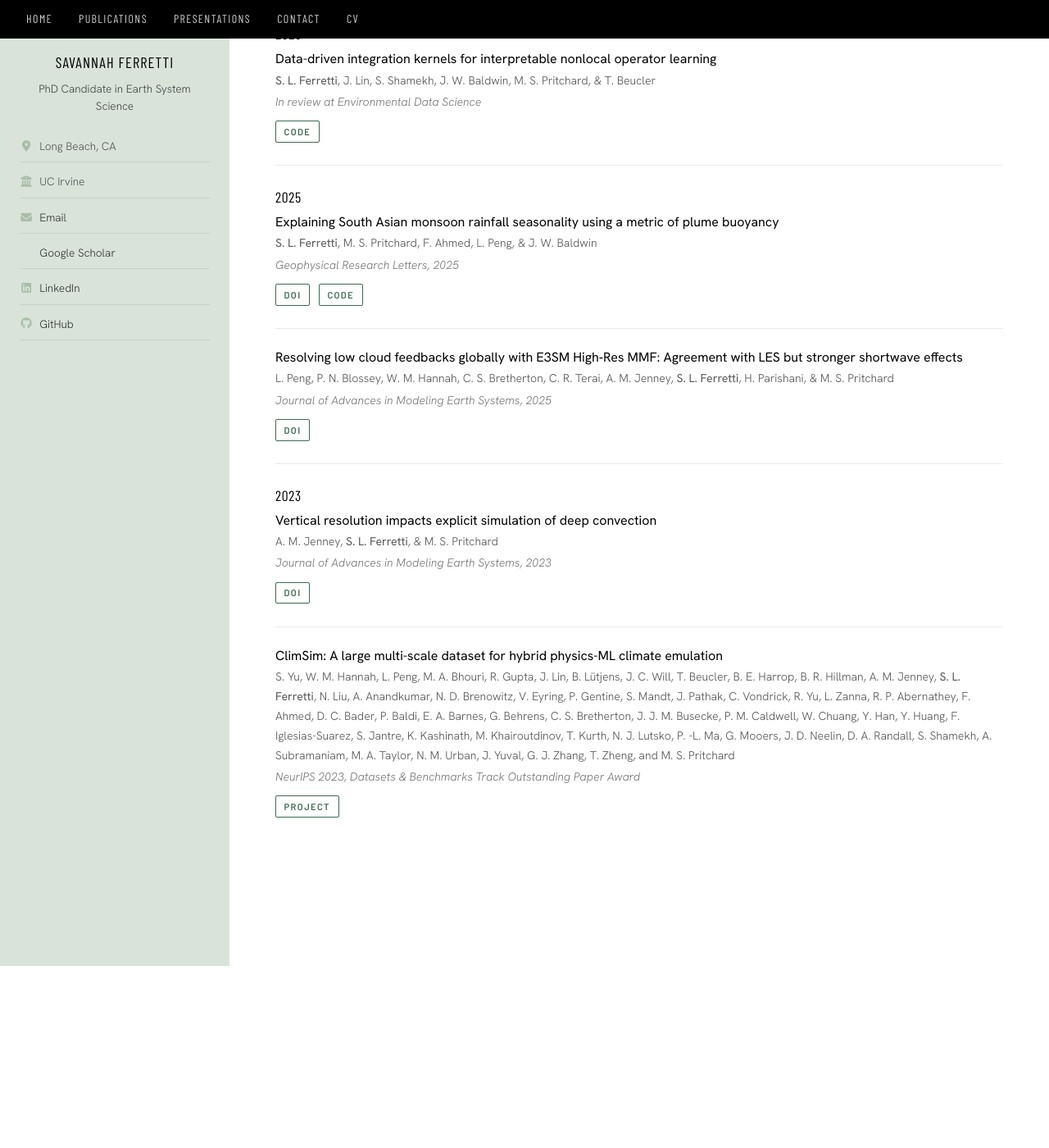
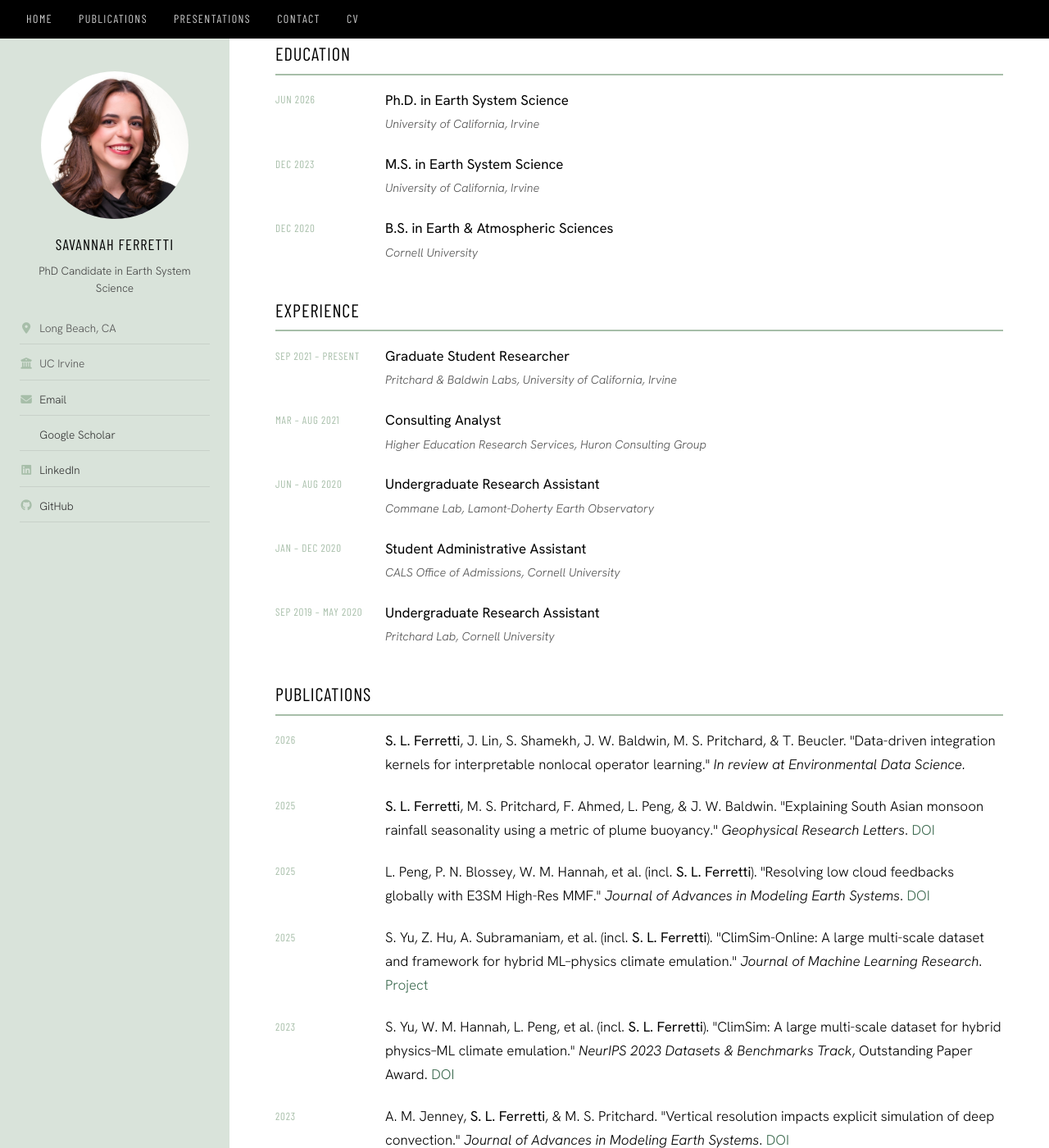
Before and after one commit to savannahferretti/savannahferretti.github.io, a Jekyll site: the page built from pages/publications.md, in a window 1280 px wide and 1400 px high, scrolled down 222 px. Shown: the whole window at 82% size. Built offline with Jekyll 4.4.1, drawn with Linux system fonts in a browser that asks for light colours; a style sheet for code colours, icons or effects is not loaded; some of the changed text lies outside the part shown.

Commit message:
Update publications.md

```diff
--- a/pages/publications.md
+++ b/pages/publications.md
@@ -1,63 +1,166 @@
 ---
 layout: default
-title: Publications
-permalink: /publications/
+title: CV
+permalink: /cv/
 ---
+
+## Vita
+
+<div class="cv-downloads">
+  <a href="/files/resume.pdf" class="button" target="_blank">Resume (PDF)</a>
+  <a href="/files/cv.pdf" class="button" target="_blank">CV (PDF)</a>
+</div>
+
+## Education
+
+<div class="cv-entry">
+  <div class="cv-entry__date">Jun 2026</div>
+  <div class="cv-entry__body">
+    <p class="cv-entry__title">Ph.D. in Earth System Science</p>
+    <p class="cv-entry__sub">University of California, Irvine</p>
+  </div>
+</div>
+
+<div class="cv-entry">
+  <div class="cv-entry__date">Dec 2023</div>
+  <div class="cv-entry__body">
+    <p class="cv-entry__title">M.S. in Earth System Science</p>
+    <p class="cv-entry__sub">University of California, Irvine</p>
+  </div>
+</div>
+
+<div class="cv-entry">
+  <div class="cv-entry__date">Dec 2020</div>
+  <div class="cv-entry__body">
+    <p class="cv-entry__title">B.S. in Earth & Atmospheric Sciences</p>
+    <p class="cv-entry__sub">Cornell University</p>
+  </div>
+</div>
+
+## Experience
+
+<div class="cv-entry">
+  <div class="cv-entry__date">Sep 2021 – Present</div>
+  <div class="cv-entry__body">
+    <p class="cv-entry__title">Graduate Student Researcher</p>
+    <p class="cv-entry__sub">Pritchard & Baldwin Labs, University of California, Irvine</p>
+  </div>
+</div>
+
+<div class="cv-entry">
+  <div class="cv-entry__date">Mar – Aug 2021</div>
+  <div class="cv-entry__body">
+    <p class="cv-entry__title">Consulting Analyst</p>
+    <p class="cv-entry__sub">Higher Education Research Services, Huron Consulting Group</p>
+  </div>
+</div>
+
+<div class="cv-entry">
+  <div class="cv-entry__date">Jun – Aug 2020</div>
+  <div class="cv-entry__body">
+    <p class="cv-entry__title">Undergraduate Research Assistant</p>
+    <p class="cv-entry__sub">Commane Lab, Lamont-Doherty Earth Observatory</p>
+  </div>
+</div>
+
+<div class="cv-entry">
+  <div class="cv-entry__date">Jan – Dec 2020</div>
+  <div class="cv-entry__body">
+    <p class="cv-entry__title">Student Administrative Assistant</p>
+    <p class="cv-entry__sub">CALS Office of Admissions, Cornell University</p>
+  </div>
+</div>
+
+<div class="cv-entry">
+  <div class="cv-entry__date">Sep 2019 – May 2020</div>
+  <div class="cv-entry__body">
+    <p class="cv-entry__title">Undergraduate Research Assistant</p>
+    <p class="cv-entry__sub">Pritchard Lab, Cornell University</p>
+  </div>
+</div>
 
 ## Publications
 
-You can also find my publications on [Google Scholar](https://scholar.google.com/citations?user=kH2IC6wAAAAJ&hl).
-
----
-
-### 2026
-
-<div class="publication">
-  <p class="publication__title">Data-driven integration kernels for interpretable nonlocal operator learning</p>
-  <p class="publication__authors"><strong>S. L. Ferretti</strong>, J. Lin, S. Shamekh, J. W. Baldwin, M. S. Pritchard, & T. Beucler</p>
-  <p class="publication__venue">In review at Environmental Data Science</p>
-  <div class="publication__links">
-    <a href="https://github.com/savannahferretti/monsoon-kernels">Code</a>
+<div class="cv-entry">
+  <div class="cv-entry__date">2026</div>
+  <div class="cv-entry__body">
+    <p><strong>S. L. Ferretti</strong>, J. Lin, S. Shamekh, J. W. Baldwin, M. S. Pritchard, & T. Beucler. "Data-driven integration kernels for interpretable nonlocal operator learning." <em>In review at Environmental Data Science.</em></p>
   </div>
 </div>
 
-### 2025
-
-<div class="publication">
-  <p class="publication__title">Explaining South Asian monsoon rainfall seasonality using a metric of plume buoyancy</p>
-  <p class="publication__authors"><strong>S. L. Ferretti</strong>, M. S. Pritchard, F. Ahmed, L. Peng, & J. W. Baldwin</p>
-  <p class="publication__venue">Geophysical Research Letters, 2025</p>
-  <div class="publication__links">
-    <a href="https://agupubs.onlinelibrary.wiley.com/doi/10.1029/2025GL115546">DOI</a>
-    <a href="https://github.com/savannahferretti/monsoon-pod">Code</a>
+<div class="cv-entry">
+  <div class="cv-entry__date">2025</div>
+  <div class="cv-entry__body">
+    <p><strong>S. L. Ferretti</strong>, M. S. Pritchard, F. Ahmed, L. Peng, & J. W. Baldwin. "Explaining South Asian monsoon rainfall seasonality using a metric of plume buoyancy." <em>Geophysical Research Letters</em>. <a href="https://doi.org/10.1029/2025GL115546">DOI</a></p>
   </div>
 </div>
 
-<div class="publication">
-  <p class="publication__title">Resolving low cloud feedbacks globally with E3SM High‐Res MMF: Agreement with LES but stronger shortwave effects</p>
-  <p class="publication__authors">L. Peng, P. N. Blossey, W. M. Hannah, C. S. Bretherton, C. R. Terai, A. M. Jenney, <strong>S. L. Ferretti</strong>, H. Parishani, & M. S. Pritchard</p>
-  <p class="publication__venue">Journal of Advances in Modeling Earth Systems, 2025</p>
-  <div class="publication__links">
-    <a href="https://agupubs.onlinelibrary.wiley.com/doi/full/10.1029/2025MS005003">DOI</a>
+<div class="cv-entry">
+  <div class="cv-entry__date">2025</div>
+  <div class="cv-entry__body">
+    <p>L. Peng, P. N. Blossey, W. M. Hannah, et al. (incl. <strong>S. L. Ferretti</strong>). "Resolving low cloud feedbacks globally with E3SM High-Res MMF." <em>Journal of Advances in Modeling Earth Systems</em>. <a href="https://doi.org/10.1029/2025MS005003">DOI</a></p>
   </div>
 </div>
 
-### 2023
-
-<div class="publication">
-  <p class="publication__title">Vertical resolution impacts explicit simulation of deep convection</p>
-  <p class="publication__authors">A. M. Jenney, <strong>S. L. Ferretti</strong>, & M. S. Pritchard</p>
-  <p class="publication__venue">Journal of Advances in Modeling Earth Systems, 2023</p>
-  <div class="publication__links">
-    <a href="https://agupubs.onlinelibrary.wiley.com/doi/pdf/10.1029/2022MS003444" target="_blank">DOI</a>
+<div class="cv-entry">
+  <div class="cv-entry__date">2025</div>
+  <div class="cv-entry__body">
+    <p>S. Yu, Z. Hu, A. Subramaniam, et al. (incl. <strong>S. L. Ferretti</strong>). "ClimSim-Online: A large multi-scale dataset and framework for hybrid ML–physics climate emulation." <em>Journal of Machine Learning Research</em>. <a href="http://jmlr.org/papers/v26/24-1014.html">Project</a></p>
   </div>
 </div>
 
-<div class="publication">
-  <p class="publication__title">ClimSim: A large multi-scale dataset for hybrid physics-ML climate emulation</p>
-  <p class="publication__authors">S. Yu, W. M. Hannah, L. Peng, M. A. Bhouri, R. Gupta, J. Lin, B. Lütjens, J. C. Will, T. Beucler, B. E. Harrop, B. R. Hillman, A. M. Jenney, <strong>S. L. Ferretti</strong>, N. Liu, A. Anandkumar, N. D. Brenowitz, V. Eyring, P. Gentine, S. Mandt, J. Pathak, C. Vondrick, R. Yu, L. Zanna, R. P. Abernathey, F. Ahmed, D. C. Bader, P. Baldi, E. A. Barnes, G. Behrens, C. S. Bretherton, J. J. M. Busecke, P. M. Caldwell, W. Chuang, Y. Han, Y. Huang, F. Iglesias-Suarez, S. Jantre, K. Kashinath, M. Khairoutdinov, T. Kurth, N. J. Lutsko, P. -L. Ma, G. Mooers, J. D. Neelin, D. A. Randall, S. Shamekh, A. Subramaniam, M. A. Taylor, N. M. Urban, J. Yuval, G. J. Zhang, T. Zheng, and M. S. Pritchard</p>
-  <p class="publication__venue">NeurIPS 2023, Datasets & Benchmarks Track Outstanding Paper Award</p>
-  <div class="publication__links">
-    <a href="https://leap-stc.github.io/ClimSim/README.html" target="_blank">Project</a>
+<div class="cv-entry">
+  <div class="cv-entry__date">2023</div>
+  <div class="cv-entry__body">
+    <p>S. Yu, W. M. Hannah, L. Peng, et al. (incl. <strong>S. L. Ferretti</strong>). "ClimSim: A large multi-scale dataset for hybrid physics–ML climate emulation." <em>NeurIPS 2023 Datasets & Benchmarks Track</em>, Outstanding Paper Award. <a href="https://dl.acm.org/doi/10.5555/3666122.3667090">DOI</a></p>
   </div>
 </div>
+
+<div class="cv-entry">
+  <div class="cv-entry__date">2023</div>
+  <div class="cv-entry__body">
+    <p>A. M. Jenney, <strong>S. L. Ferretti</strong>, & M. S. Pritchard. "Vertical resolution impacts explicit simulation of deep convection." <em>Journal of Advances in Modeling Earth Systems</em>. <a href="https://doi.org/10.1029/2022MS003444">DOI</a></p>
+  </div>
+</div>
+
+## Presentations
+
+<div class="cv-entry">
+  <div class="cv-entry__date">2025</div>
+  <div class="cv-entry__body">
+    <p>(Invited Oral) "Making Data-Driven Climate Prediction Interpretable by Design." <em>LEAP NSF-STC Lectures in Climate Data Science</em>.</p>
+    <p>(Oral) "Learning Nonlocal Controls on South Asian Monsoon Rainfall." <em>AGU Fall Meeting</em>, New Orleans, LA.</p>
+    <p>(Poster) "Towards Data-Driven Discovery of Thermodynamic Controls on South Asian Monsoon Rainfall." <em>LEAP Year 5 Meeting</em>, Briarcliff Manor, NY.</p>
+  </div>
+</div>
+
+<div class="cv-entry">
+  <div class="cv-entry__date">2024</div>
+  <div class="cv-entry__body">
+    <p>(Poster) "Spatiotemporal Stress-Testing of a Process-Oriented Diagnostic for Rainfall." <em>AGU Fall Meeting</em>, Washington, DC.</p>
+    <p>(Poster) "Unraveling CMIP6 Biases in Summer Monsoon Rainfall Over the Arabian Sea and Western India." <em>AMS 104th Annual Meeting</em>, Baltimore, MD.</p>
+  </div>
+</div>
+
+<div class="cv-entry">
+  <div class="cv-entry__date">2022</div>
+  <div class="cv-entry__body">
+    <p>(Invited Oral) "Using Models to Understand Climate Change." <em>University of California, Irvine</em>.</p>
+    <p>(Poster) "Understanding the Monthly Variation in the Upstream Enhancement of Indian Summer Monsoon Precipitation Near the Western Ghats." <em>AGU Fall Meeting</em>, Chicago, IL.</p>
+  </div>
+</div>
+
+<div class="cv-entry">
+  <div class="cv-entry__date">2020</div>
+  <div class="cv-entry__body">
+    <p>(Poster) "Assessing the Meteorological Impact on Methane Emission Changes in New York City During the COVID-19 Shutdown." <em>AGU Fall Meeting</em>, Virtual.</p>
+  </div>
+</div>
+
+## Skills
+
+<div class="cv-entry">
+  <div class="cv-entry__body">
+    <p>Python (PyTorch, PySR, Dask, Xarray, Pandas, Cartopy, Matplotlib), Bash, Git/GitHub, High-Performance/Distributed Computing, NetCDF/HDF5/Zarr, Linux, Microsoft Excel (Certified Specialist), LaTeX, WordPress</p>
+  </div>
+</div>
```
